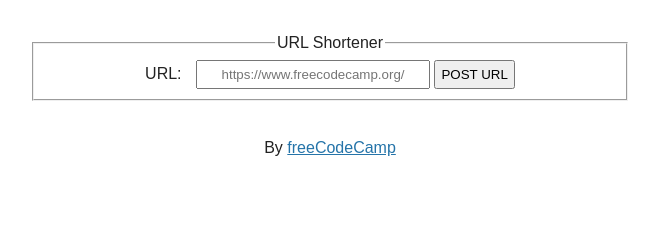
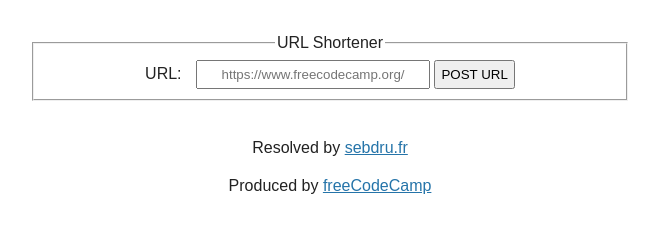
Before and after one commit to sebzz07/FFC-boilerplate-project-urlshortener, a website: page views/index.html in a window 1280 px wide. Shown: the part 72-304 px from the top of the page, without its empty margins (310-969 px from the left). Drawn offline with Linux system fonts and the light colour scheme.

Commit message:
Update index.html

```diff
--- a/views/index.html
+++ b/views/index.html
@@ -26,7 +26,8 @@
       </section>
     </main>
     <footer>
-      <p>By <a href="https://www.freecodecamp.org/">freeCodeCamp</a></p>
+      <p>Resolved by <a href="http://www.sebdru.fr/">sebdru.fr</a></p>
+      <p>Produced by <a href="https://www.freecodecamp.org/">freeCodeCamp</a></p>
     </footer>
   </body>
 </html>
```
